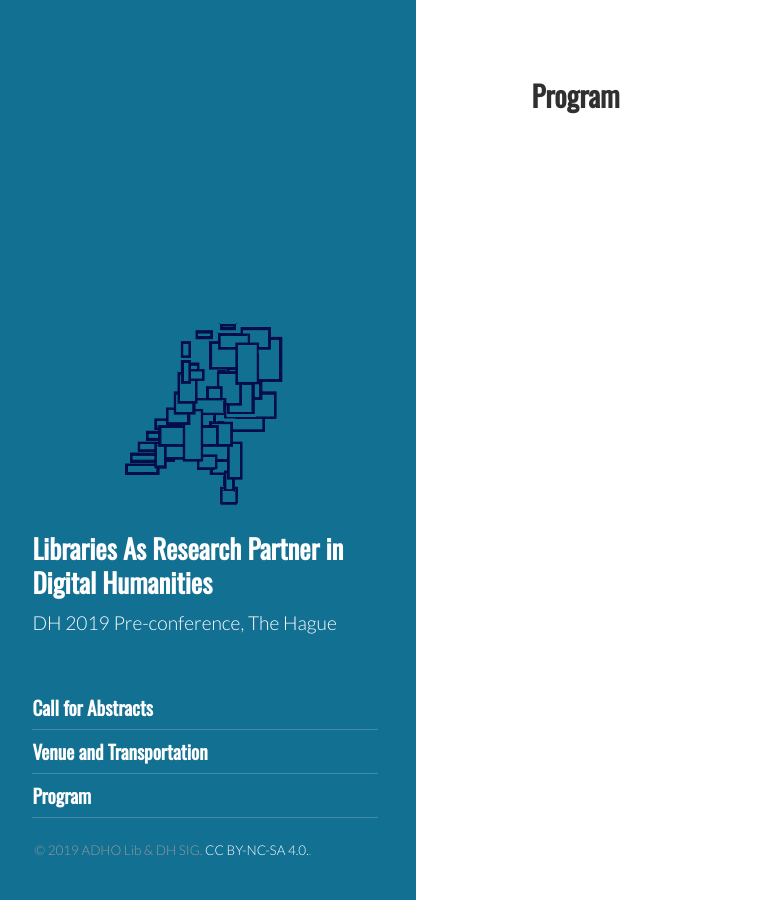
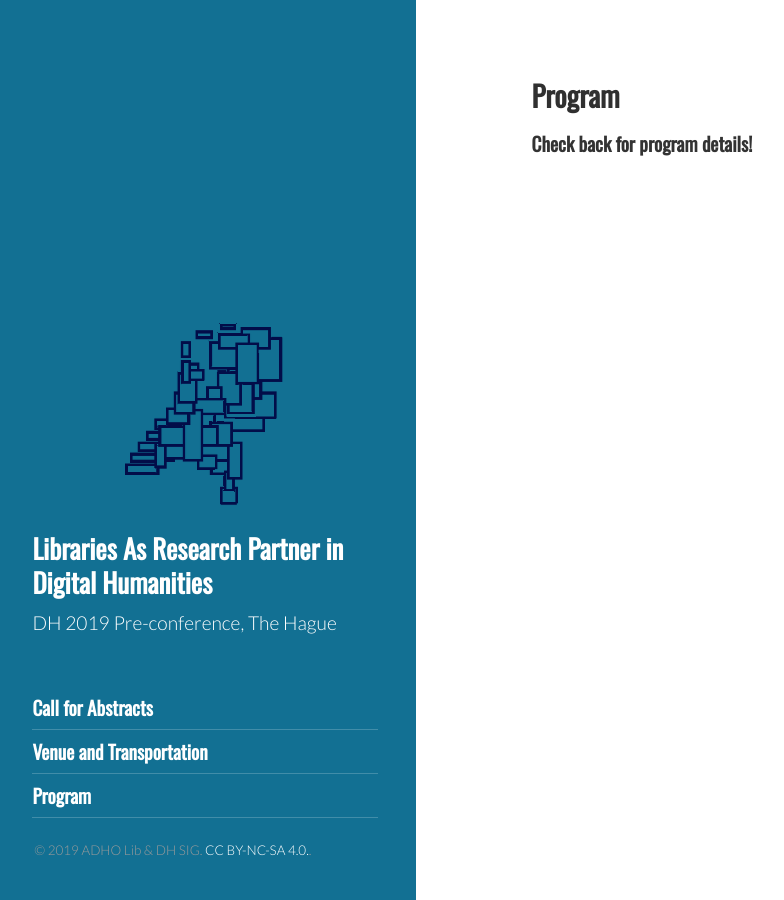
Before and after one commit to ADHOLibDH/dh2019-preconference, a Jekyll site: the page built from program.md, in a window 1280 px wide. Shown: the whole page, without its empty margins (6-790 px from the left). Built offline with Jekyll 4.4.1, drawn with Linux system fonts in a browser that asks for light colours; some web fonts are replaced.

Commit message:
Update program.md

```diff
--- a/program.md
+++ b/program.md
@@ -7,3 +7,5 @@ lang: English
 ref: program
 permalink: /program
 ---
+
+#### Check back for program details!
```
